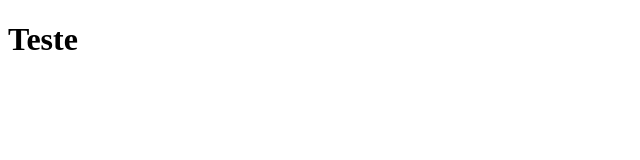
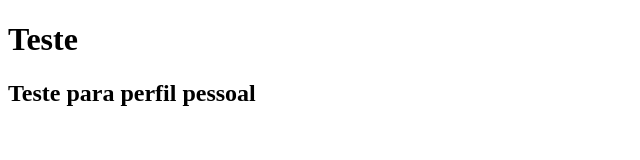
Before and after one commit to Morais453/danilo.morais_, a plain HTML site: page index.html in a window 1280 px wide. Shown: the whole page, without its empty margins (0-640 px from the left). Drawn offline with Linux system fonts and the light colour scheme.

Commit message:
nao sei html basico aaaa

```diff
--- a/Portifolio.html
+++ b/index.html
@@ -7,5 +7,6 @@
 </head>
 <body>
     <h1>Teste</h1>
+    <h2>Teste para perfil pessoal</h2>
 </body>
 </html>
```
